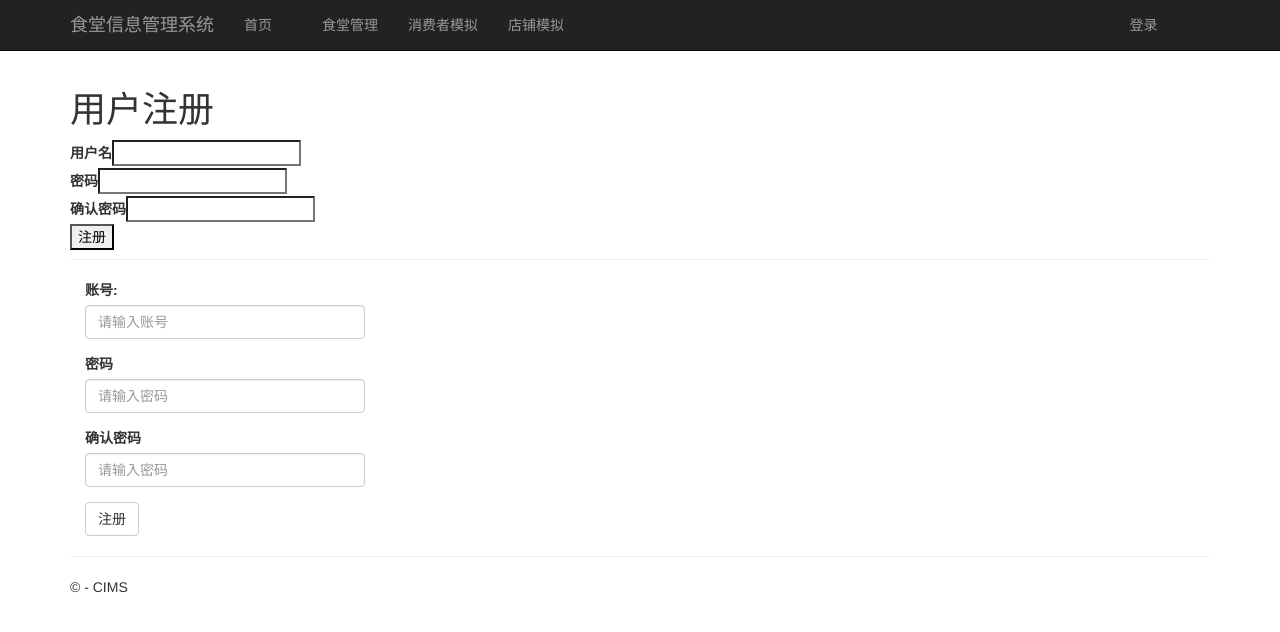
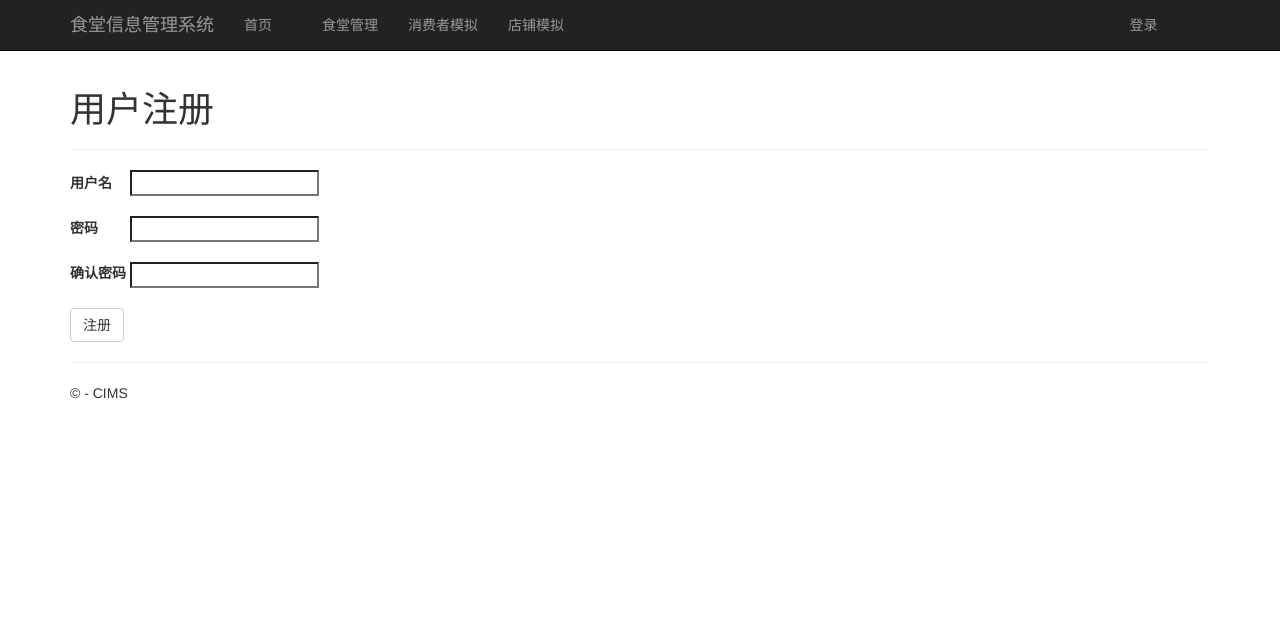
Before and after one commit to CIMS2020/CIMS, a Flask app: page /register in a window 1280 px wide. Shown: the top 632 px of the page. Run offline with Flask 2, Linux system fonts and the light colour scheme; some libraries are stand-ins or nearby versions.

Commit message:
表单样式

```diff
--- a/flask-cims/templates/layout.html
+++ b/flask-cims/templates/layout.html
@@ -10,6 +10,13 @@
 </head>
 
 <body>
+{% for message in get_flashed_messages() %}
+	 <div class="alert alert-success alert-dismissible" role="alert">
+            <button type="button" class="close" data-dismiss="alert" aria-label="Close"><span
+                    aria-hidden="true">&times;</span></button>
+            <strong>{{ message }}</strong>
+     </div>
+{% endfor %}
     <div class="navbar navbar-inverse navbar-fixed-top">
         <div class="container">
             <div class="navbar-header">
--- a/flask-cims/templates/login.html
+++ b/flask-cims/templates/login.html
@@ -19,7 +19,7 @@
 </div>
   <form method="post">
   <div style=" flex-direction:row;width: 100% ">
-      <div style="width: 4%;display:inline-block;">
+      <div style="display:inline-block;">
           {{ form.username.label }}<br>
           <br>
           {{ form.password.label }}<br>
--- a/flask-cims/templates/register.html
+++ b/flask-cims/templates/register.html
@@ -3,41 +3,43 @@
 
 <div class="page-header">
     <h1>用户注册</h1>
+</div>
+
+
+
+
+        <form method="post">
+            <div style=" flex-direction:row;width: 100% ">
+                     <div style="display:inline-block;">
+                         {{ form.username.label }}<br>
+                        <br>
+                         {{ form.password.label }}<br>
+                        <br>
+                         {{ form.password2.label }}<br>
+                        <br/>
+
+                        </div>
+                        <div style="width: 20%;display:inline-block;">
+                        {{ form.username(calss_="form-control") }}<br/>
+                         <br>
+                        {{ form.password(calss_="form-control") }}<br/>
+                        <br/>
+                            {{ form.password2(calss_="form-control") }}<br/>
+                        <br/>
+
+                        </div>
+                         <div>
+                                {{ form.submit(class_="btn btn-default") }}
+                         </div>
+  </div>
+
+ </form>
 
 
 
 
 
-    <div>
-          <form method="post">
-              {{ form.username.label }}{{ form.username }}<br/> <!-- 用户名-->
-              {{ form.password.label }}{{ form.password }}<br/><!-- 密码-->
-              {{ form.password2.label }}{{ form.password2 }}<br/><!-- 确认密码-->
-              {{ form.submit }}<!-- 提交-->
-          </form>
-    </div>
 
 
 
-
-</div>
-
-    <div class="container">
-	<div class="row clearfix">
-		<div class="col-md-12 column">
-			<form role="form">
-				<div class="form-group">
-					 <label for="exampleInputPassword1">账号:</label><input type="text" name="username" placeholder="请输入账号" class="form-control" id="exampleInputPassword1" />
-				</div>
-				<div class="form-group">
-					 <label for="exampleInputPassword1">密码</label><input type="password" name="password" placeholder="请输入密码"  class="form-control" id="exampleInputPassword1" />
-				</div>
-                <div class="form-group">
-					 <label for="exampleInputPassword1">确认密码</label><input type="password" name="password2" placeholder="请输入密码" class="form-control" id="exampleInputPassword1" />
-				</div>
-				<button type="submit" class="btn btn-default">注册</button>
-			</form>
-		</div>
-	</div>
-</div>
 {% endblock %}
```
